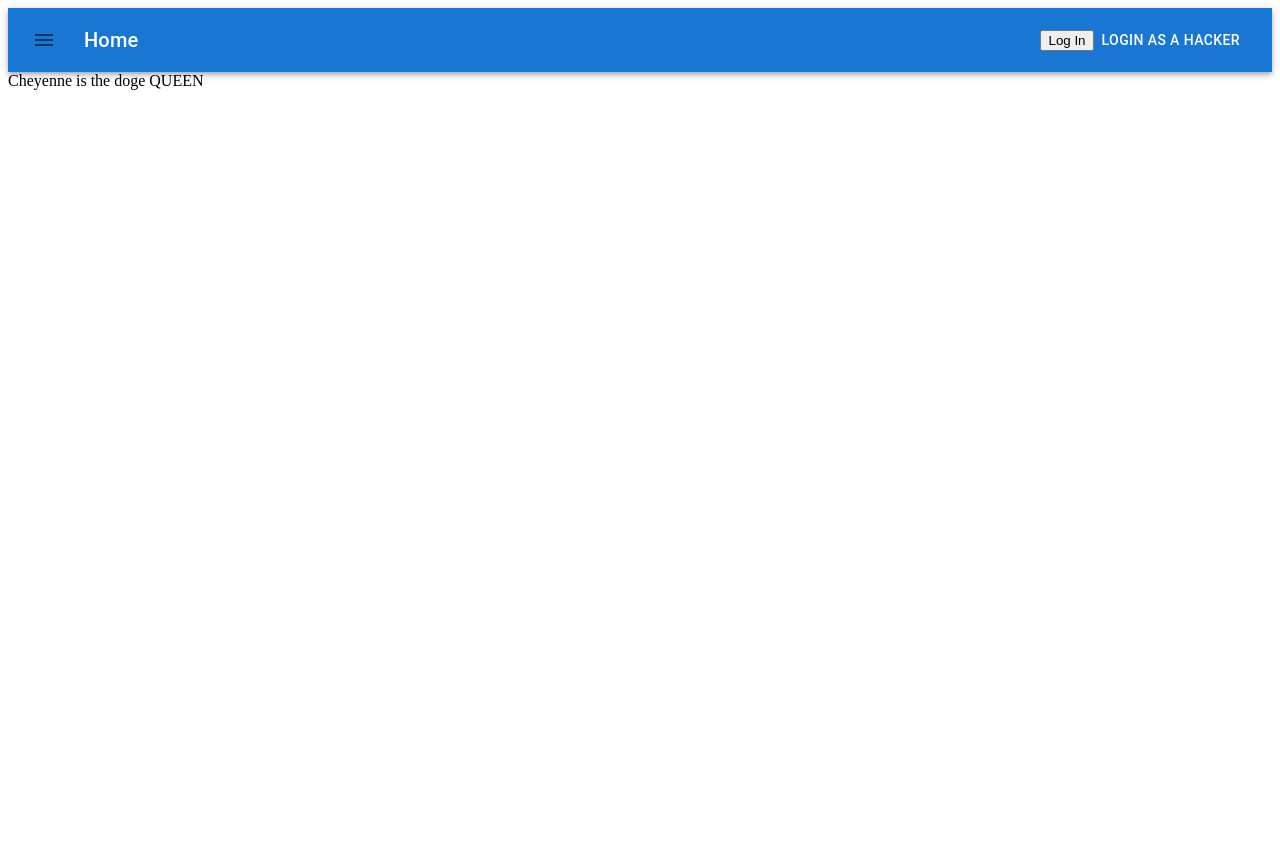
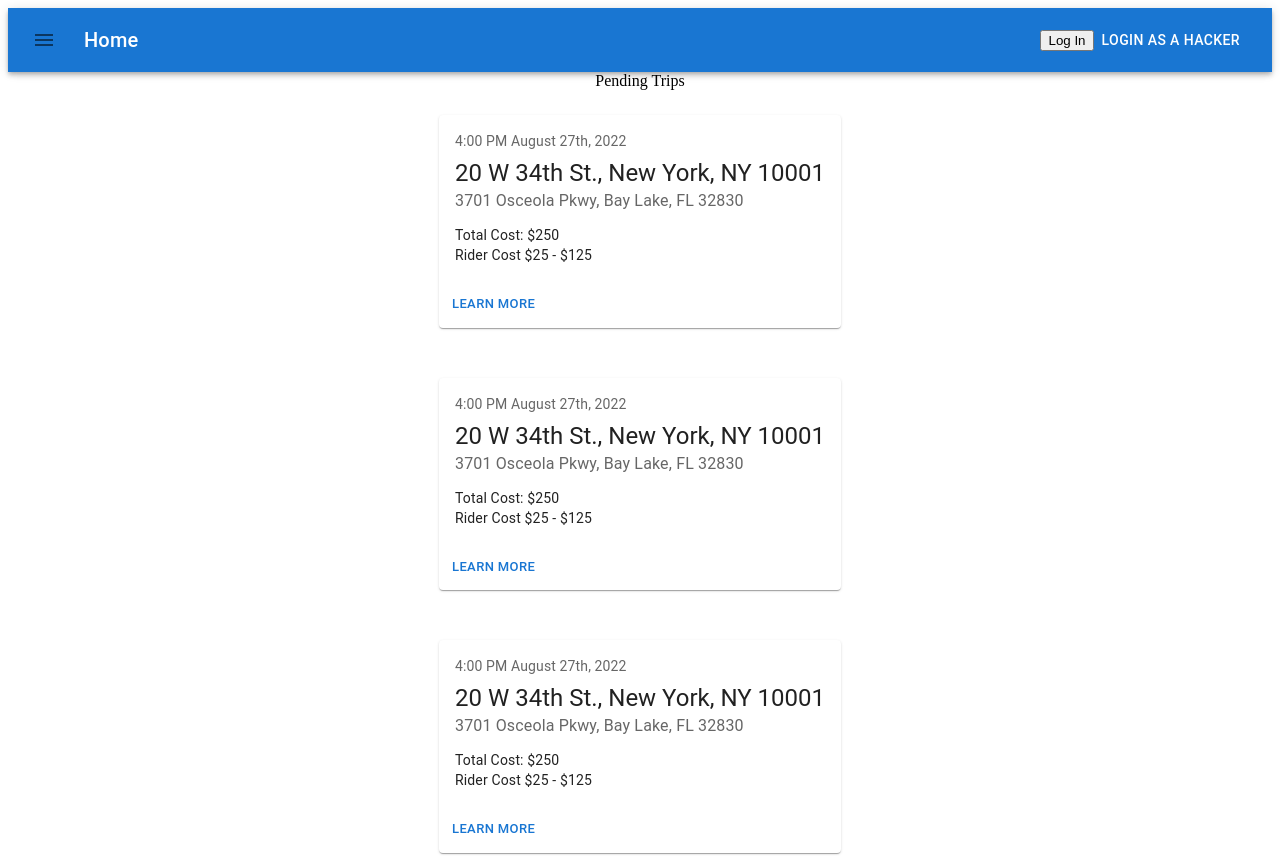
Before and after one commit to rfe-Ride-Share/Hidden-Sand-Village, a React (Create React App) app in the folder client/: page / in a window 1280 px wide. Shown: the top 856 px of the page. Before the commit the page ends 800 px from the top, so only its background shows below. Built offline with nearby package versions, Linux system fonts and the light colour scheme; the HTML template or start-up script is replaced by a standard one.

Commit message:
Got all of the trips in the trip list to be categorized by status

```diff
--- a/client/src/App.jsx
+++ b/client/src/App.jsx
@@ -9,6 +9,7 @@ import ProfileView from './components/profile-view/profile-view';
 import SearchView from './components/search-view/search-view';
 import RiderTripView from './components/trip-view/rider-trip-view/rider-trip-view';
 import DriverTripView from './components/trip-view/driver-trip-view/driver-trip-view';
+import TripListView from './components/trip-list-view/trip-list-view';
 
 function App() {
   const tripInfo = {
@@ -22,6 +23,7 @@ function App() {
   return (
     <div>
       <DropdownMenu></DropdownMenu>
+      <TripListView />
       <Routes>
         <Route path="/" element={<SearchView />} />
         <Route path="/chat" element={<Chat />} />
--- a/client/src/components/trip-list-view/trip-list-view.jsx
+++ b/client/src/components/trip-list-view/trip-list-view.jsx
@@ -1,12 +1,97 @@
 import React from 'react';
+import styled from 'styled-components';
+
+import RiderCard from '../trip-view/rider-trip-view/rider-card';
+
+function populateLists(pendingTrips, upcomingTrips, pastTrips, tripList) {
+  for (const trip of tripList) {
+    console.log(trip.status);
+    if (trip.status === 'pending') {
+      pendingTrips.push(<RiderCard tripInfo={trip} />);
+    } else if (trip.status === 'upcoming') {
+      upcomingTrips.push(<RiderCard tripInfo={trip} />);
+    } else {
+      pastTrips.push(<RiderCard tripInfo={trip} />);
+    }
+  }
+}
+
+function TripListView() {
+  const listOfTrips = [];
+  const pastTrip = {
+    date: '4:00 PM August 27th, 2022',
+    startPoint: '20 W 34th St., New York, NY 10001',
+    endPoint: '3701 Osceola Pkwy, Bay Lake, FL 32830',
+    totalCost: '$250',
+    riderCostLow: 25,
+    riderCostHigh: 125,
+    status: 'past',
+  };
+
+  const pendingTrip = {
+    date: '4:00 PM August 27th, 2022',
+    startPoint: '20 W 34th St., New York, NY 10001',
+    endPoint: '3701 Osceola Pkwy, Bay Lake, FL 32830',
+    totalCost: '$250',
+    riderCostLow: 25,
+    riderCostHigh: 125,
+    status: 'pending',
+  }
+
+  const upcomingTrip = {
+    date: '4:00 PM August 27th, 2022',
+    startPoint: '20 W 34th St., New York, NY 10001',
+    endPoint: '3701 Osceola Pkwy, Bay Lake, FL 32830',
+    totalCost: '$250',
+    riderCostLow: 25,
+    riderCostHigh: 125,
+    status: 'upcoming',
+  };
 
 
-function TripListView() {
+  for (let currentIndex = 0; currentIndex < 8; currentIndex++) {
+    listOfTrips.push(pendingTrip);
+  }
+
+
+  for (let currentIndex = 0; currentIndex < 7; currentIndex++) {
+    listOfTrips.push(upcomingTrip);
+  }
+
+
+  for (let currentIndex = 0; currentIndex < 5; currentIndex++) {
+    listOfTrips.push(pastTrip);
+  }
+
+  const pendingTrips = [];
+  const upcomingTrips = [];
+  const pastTrips = [];
+
+
+  populateLists(pendingTrips, upcomingTrips, pastTrips, listOfTrips);
+
+  console.log("🚀 ~ file: trip-list-view.jsx ~ line 45 ~ TripListView ~ pendingTrips", pendingTrips)
+  console.log("🚀 ~ file: trip-list-view.jsx ~ line 47 ~ TripListView ~ upcomingTrips", upcomingTrips)
+  console.log("🚀 ~ file: trip-list-view.jsx ~ line 49 ~ TripListView ~ pastTrips", pastTrips)
+
+
   return (
-    <div>
-      I am Batman
-    </div>
-  )
+    <TripList>
+      Pending Trips
+      {pendingTrips}
+      Upcoming Trips
+      {upcomingTrips}
+      Past Trips
+      {pastTrips}
+    </TripList>
+  );
 }
 
+
+const TripList = styled.div`
+  display: flex;
+  flex-direction: column;
+  align-items: center;
+`;
+
 export default TripListView;
--- a/client/src/components/trip-view/rider-trip-view/rider-card.jsx
+++ b/client/src/components/trip-view/rider-trip-view/rider-card.jsx
@@ -1,13 +1,11 @@
 import * as React from 'react';
-import styled from 'styled-components';
-import Box from '@mui/material/Box';
 import Card from '@mui/material/Card';
 import CardActions from '@mui/material/CardActions';
 import CardContent from '@mui/material/CardContent';
 import Button from '@mui/material/Button';
 import Typography from '@mui/material/Typography';
 
-export default function RiderCard({ tripInfo }) {
+export default function RiderCard({ tripInfo = {} }) {
   return (
       <Card sx={{ minWidth: 350, margin: '25px' }}>
         <CardContent>
```
Also changed, not shown: 1 other file (tests, documents, lock files or other folders).
